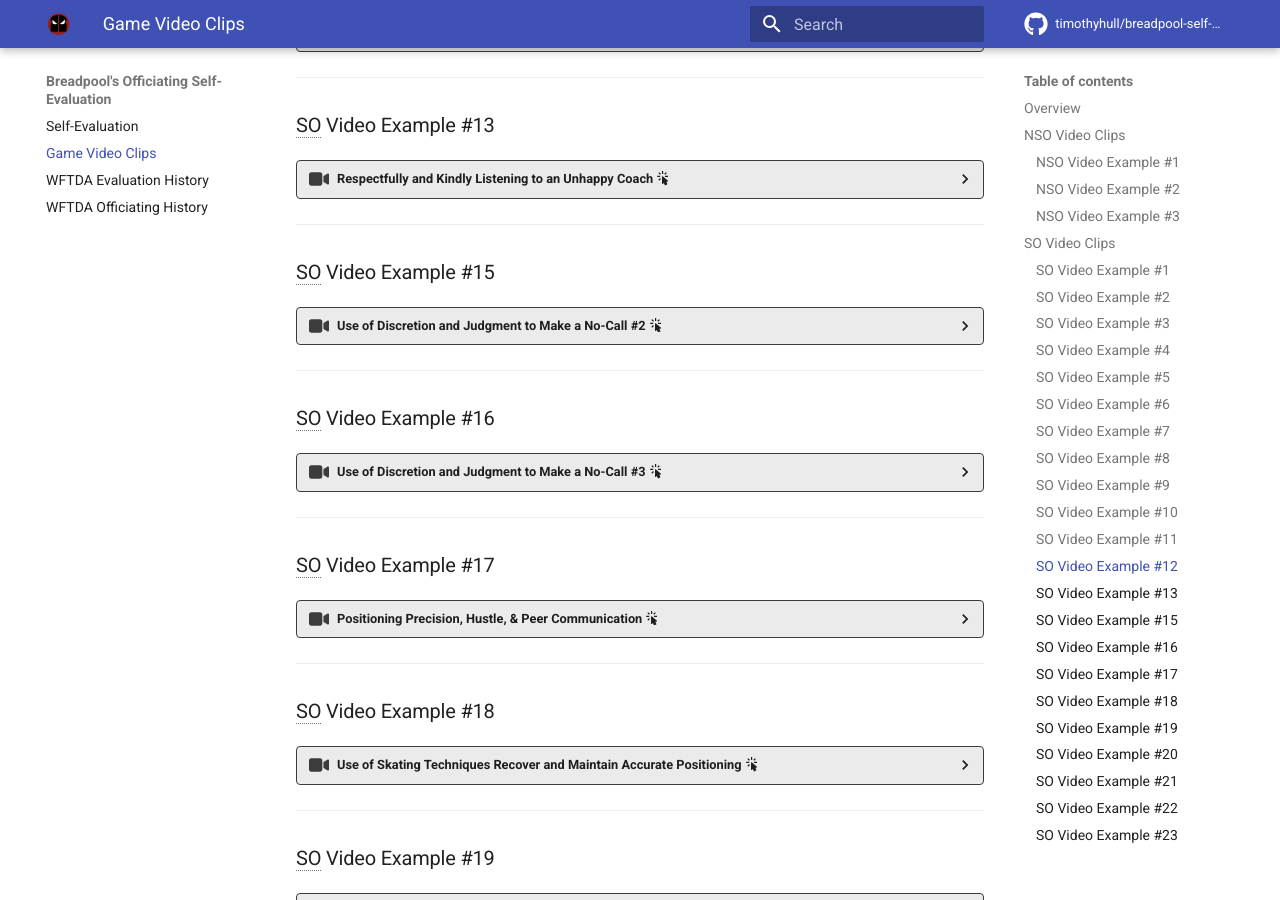
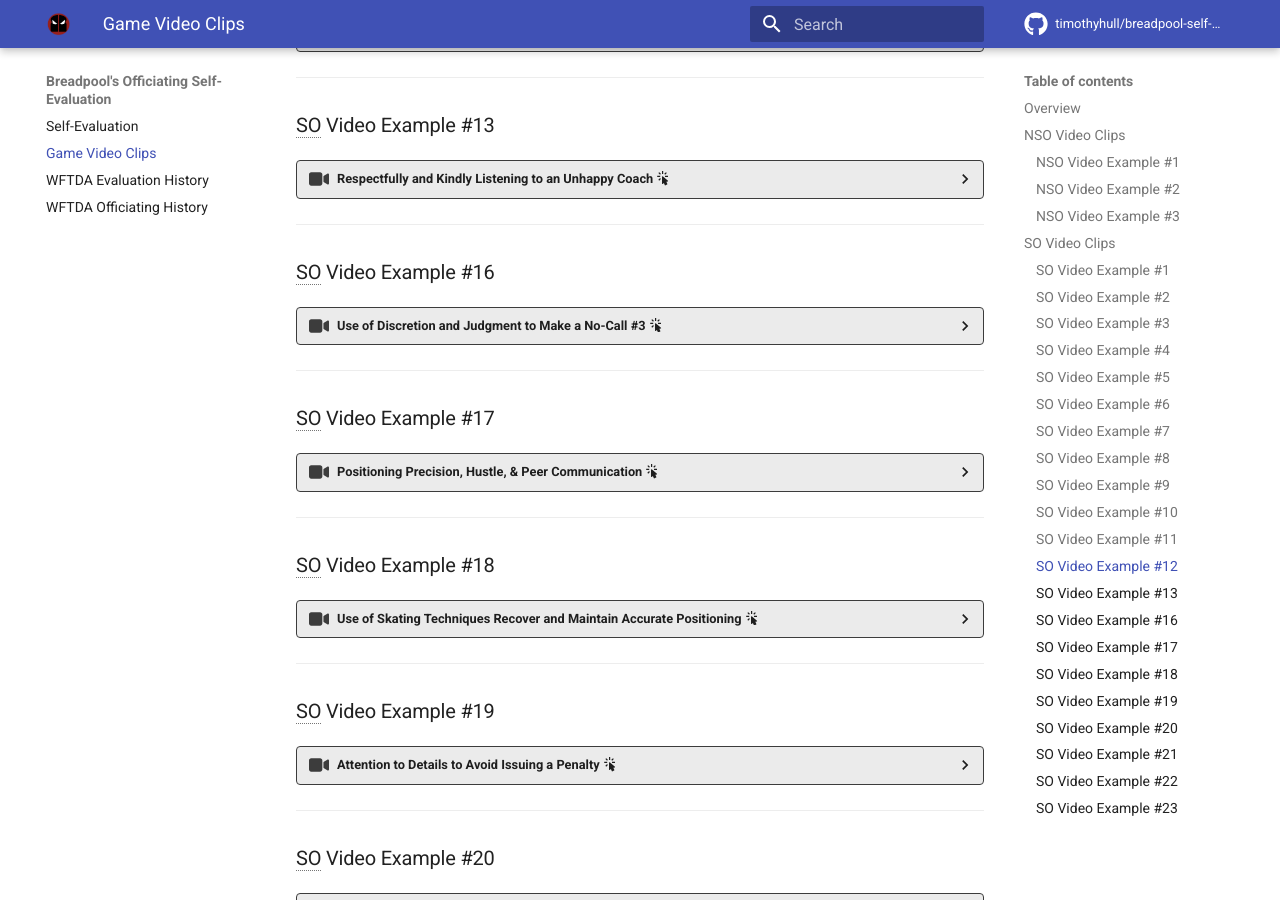
Before and after one commit to timothyhull/breadpool-self-eval, an MkDocs documentation site: the page built from docs/game_video_clips.md, in a window 1280 px wide and 900 px high, scrolled down 2565 px. Built offline with MkDocs 1.6.1 and Material for MkDocs 9.7.7, drawn with Linux system fonts in a browser that asks for light colours; comment, search, counter and statistics services are not loaded; some of the changed lines change nothing that is shown.

Commit message:
Remove SO video example #15

```diff
--- a/docs/game_video_clips.md
+++ b/docs/game_video_clips.md
@@ -701,35 +701,6 @@ Below are links to some of my officiating performances that highlight my capabil
 
 ---
 
-### SO Video Example #15
-
-??? video "Use of Discretion and Judgment to Make a No-Call #2 :material-cursor-default-click:"
-
-    === "Overview :material-cursor-default-click:"
-
-        - At the ≈16:19 mark of this video, while serving as rear OPR, I observe White #422 initiate a block that causes Purple #117 to step the right-front wheel of their right skate OOB.
-        - I monitor Purple #117's next actions and determine they cut White #422 by immediately returning to an in-bounds and upright position in front of White #422.
-        - The jam ends as I'm raising my arms to issue Purple #117 a cut penalty.
-
-    === "Outcome :material-cursor-default-click:"
-
-        - I do not issue a penalty to Purple #117 under the basis that the jam ends before I could be 100% sure they were not taking action to cede the cut.
-
-    === "Importance :material-cursor-default-click:"
-
-        - This video demonstrates the process I use each time I observe action that may warrant a penalty, in addition to assessing game impact, making a mental note of which players took which actions, etc.
-        - Each time I observe action that may warrant a penalty, I try to find any rules-supported reason that will allow me to *not* penalize a player.
-        - Although this strategy isn't perfect and sometimes results in me failing to issue a penalty that I should issue, I take the act of penalizing and removing a player from the track seriously, and I would rather mistakenly leave a player on the track than erroneously send them to the penalty box and potentially impact the competitive balance of a game.
-
-    <center>
-        <iframe align="middle" width="560" height="315" src="https://www.youtube.com/embed/BgDs6dRxRRs?start=976" style="filter: drop-shadow(0 0 0.2rem black);" title="https://youtu.be/BgDs6dRxRRs?t=976" frameborder="0" allow="accelerometer; autoplay; clipboard-write; encrypted-media; gyroscope; picture-in-picture; web-share" referrerpolicy="strict-origin-when-cross-origin" allowfullscreen></iframe>
-    </center>
-    <center>
-        <br>[https://youtu.be/BgDs6dRxRRs?t=976 :octicons-link-external-24:](https://youtu.be/BgDs6dRxRRs?t=976){ target=_blank }
-    </center>
-
----
-
 ### SO Video Example #16
 
 ??? video "Use of Discretion and Judgment to Make a No-Call #3 :material-cursor-default-click:"
```
